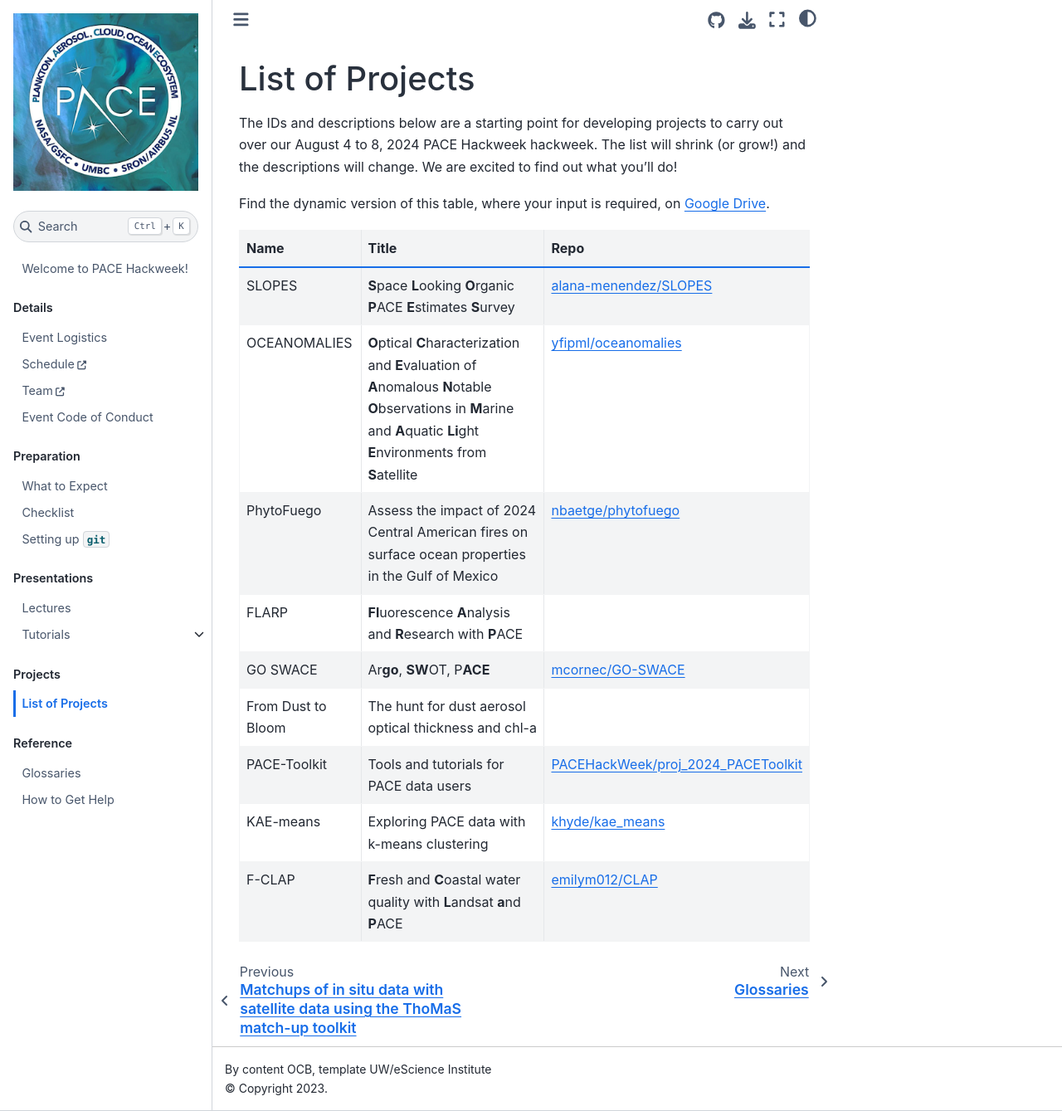
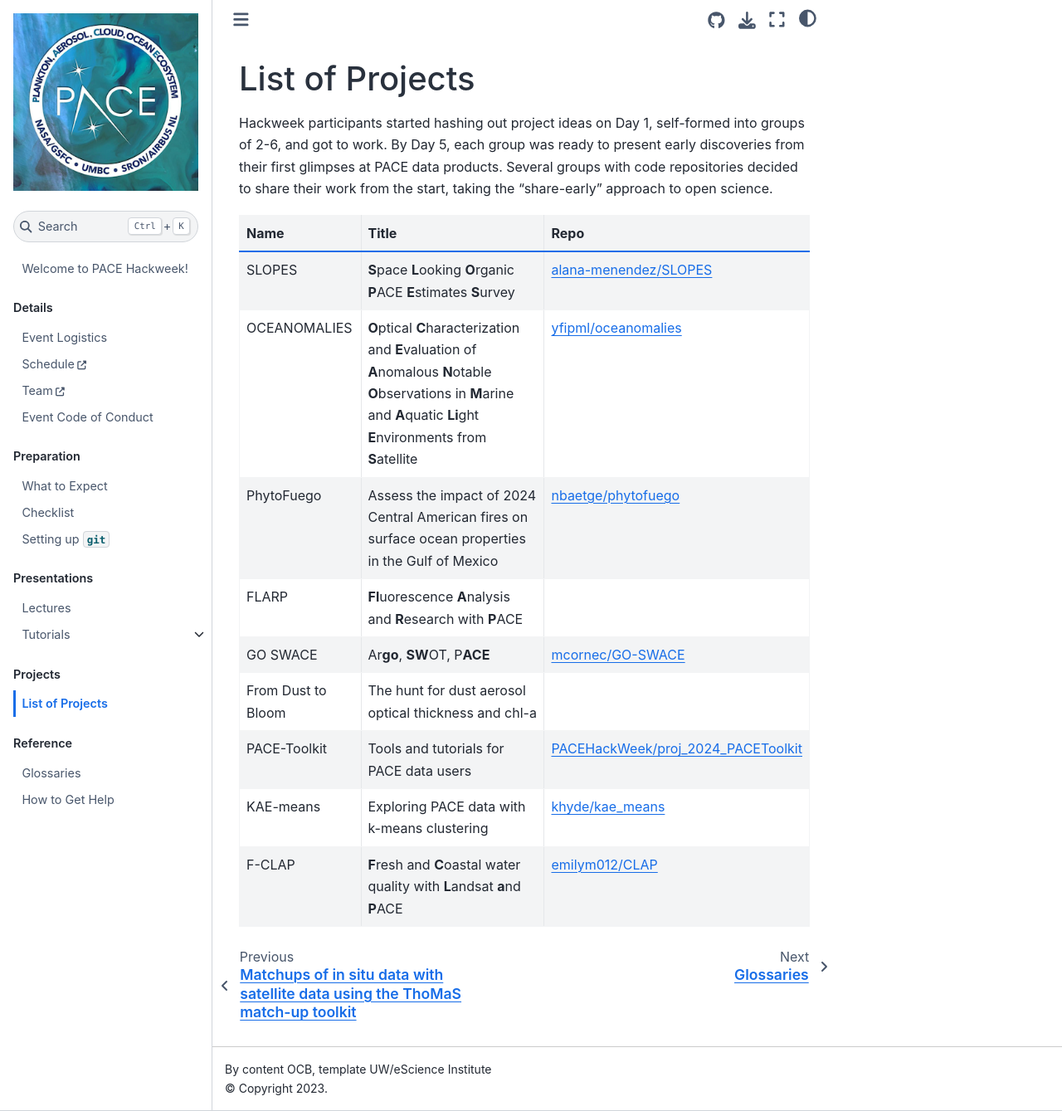
Before and after one commit to PACEHackWeek/pace-2024, a Jupyter Book: the page built from book/projects/list_of_projects.md, in a window 1280 px wide and 1339 px high. Shown: the whole window at 83% size. Built offline with Jupyter Book 1.0.4 settings and Sphinx 7.4.7 and the Sphinx Book theme 1.1.4, drawn with Linux system fonts in a browser that asks for light colours; pages that are not in the unit, such as notebooks, are missing from menus.

Commit message:
new summary

```diff
--- a/book/projects/list_of_projects.md
+++ b/book/projects/list_of_projects.md
@@ -1,10 +1,9 @@
 # List of Projects
 
-The IDs and descriptions below are a starting point for developing projects to carry out over
-our {{dates}} {{ hackweek }} hackweek. The list will shrink (or grow!) and the descriptions
-will change. We are excited to find out what you'll do!
-
-Find the dynamic version of this table, where your input is required, on {{ '[Google Drive]({url})'.format(url=project_spreadsheet_url) }}.
+Hackweek participants started hashing out project ideas on Day 1, self-formed into groups of 2-6, and
+got to work. By Day 5, each group was ready to present early discoveries from their first glimpses at
+PACE data products. Several groups with code repositories decided to share their work from the start,
+taking the "share-early" approach to open science.
 
 | Name | Title | Repo |
 |:-----|:------|:-----|
```
